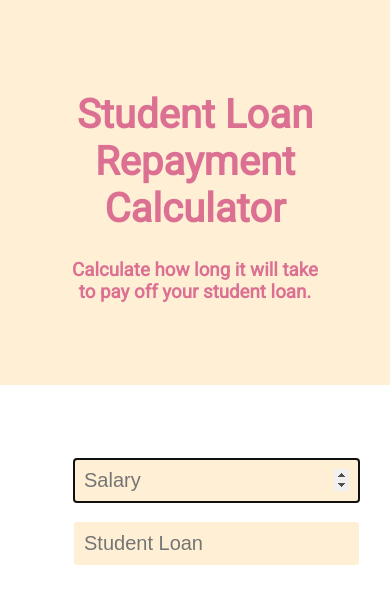
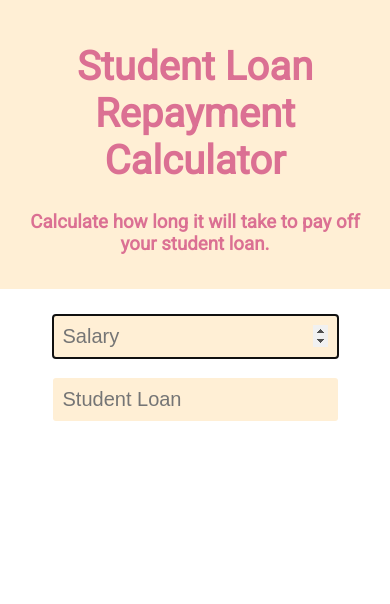
Before and after one commit to InsidersByte/student-loan-repayment-calculator, a React (Create React App) app: page / in a window 390 px wide. Shown: the top 604 px of the page. Built offline with nearby package versions, Linux system fonts and the light colour scheme.

Commit message:
:art: improve mobile styling

```diff
--- a/package.json
+++ b/package.json
@@ -32,7 +32,8 @@
     "lint:css": "stylelint './src/**/*.{js,jsx}'",
     "test": "react-scripts test --env=jsdom",
     "eject": "react-scripts eject",
-    "deploy": "npm run build&&gh-pages -d build",
+    "predeploy": "npm run build",
+    "deploy": "gh-pages -d build",
     "flow": "flow",
     "flow-typed": "flow-typed"
   }
--- a/src/components/Input.jsx
+++ b/src/components/Input.jsx
@@ -10,6 +10,7 @@ const Input = styled.input`
     background: ${props => props.theme.backgroundColour};
     border: none;
     border-radius: 3px;
+    max-width: 100%;
 
     &:hover {
         box-shadow: inset 1px 1px 2px rgba(0, 0, 0, 0.1);
--- a/src/containers/App.jsx
+++ b/src/containers/App.jsx
@@ -24,6 +24,14 @@ const Wrapper = styled.div`
 
     &:nth-child(odd) {
         background: ${props => props.theme.backgroundColour};
+    }
+
+    @media (max-width: 1279px) {
+        padding: 2em;
+    }
+
+    @media (max-width: 736px) {
+        padding: 1em;
     }
 `;
 
```
